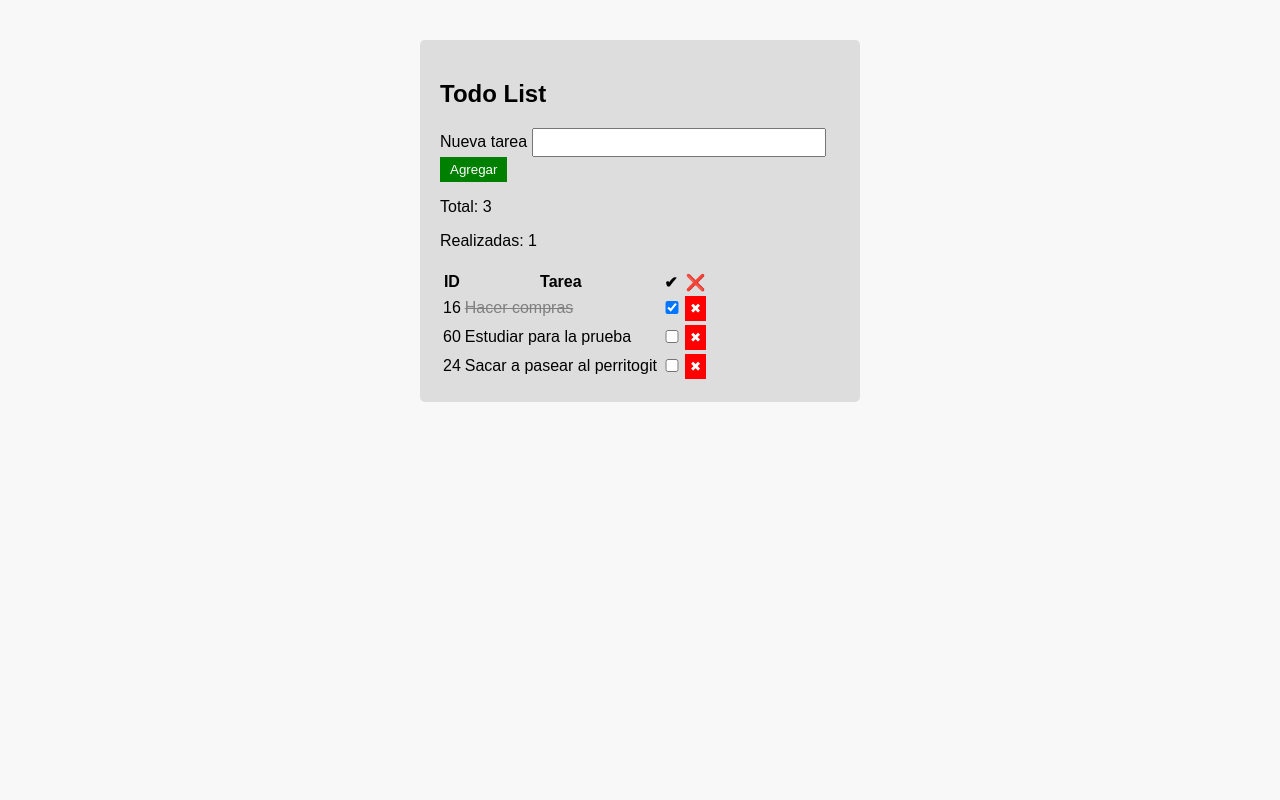
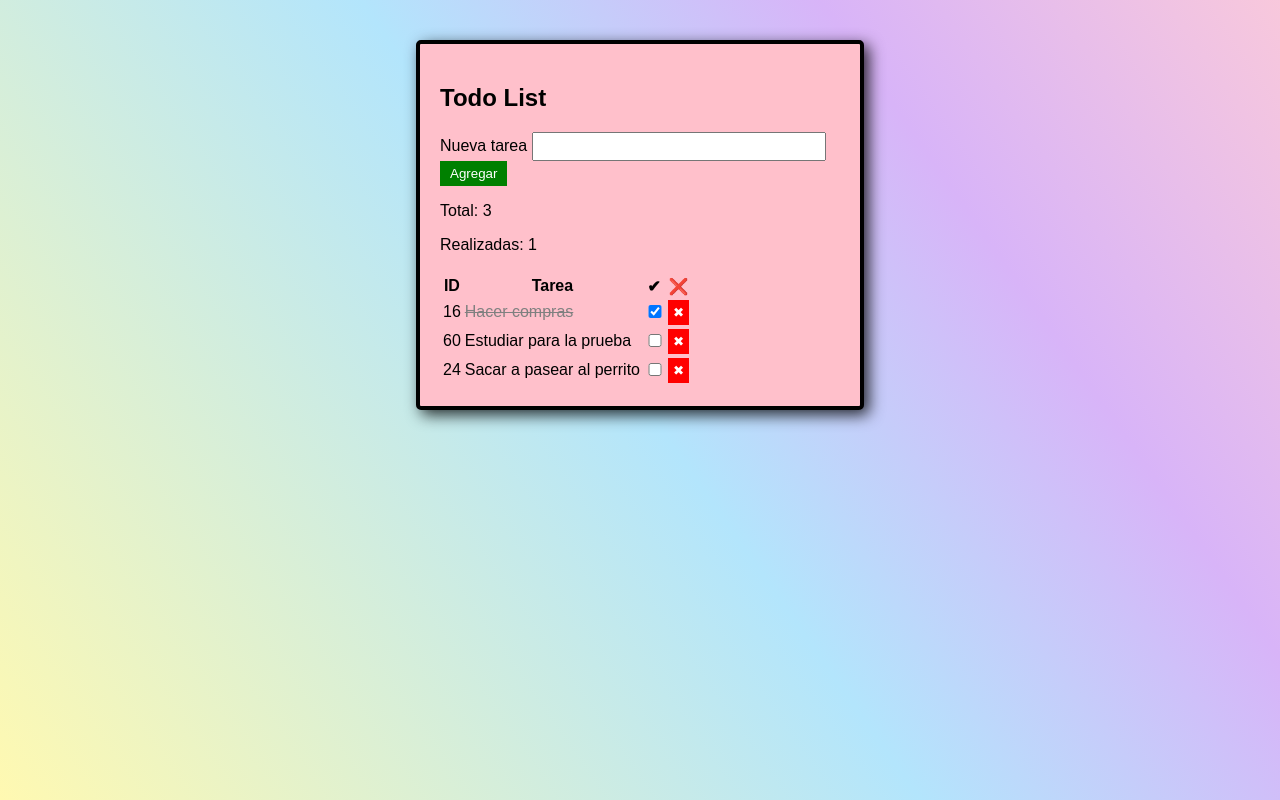
Before and after one commit to FerValentina/desafio5-js, a plain HTML site: page index.html in a window 1280 px wide. Drawn offline with Linux system fonts and the light colour scheme.

Commit message:
dando color

```diff
--- a/assets/css/style.css
+++ b/assets/css/style.css
@@ -2,10 +2,20 @@ body {
     font-family: Arial, sans-serif;
     margin: 20px;
     padding: 20px;
-    background-color: #f8f8f8;
+    background: linear-gradient(235deg,
+    #f8c8dc 0%,
+    #d8b4f8 25%,
+    #b3e5fc 50%,
+    #fff9b1 100%
+);
+background-attachment: fixed;
+background-size: cover;
 }
 .container {
-    background: #ddd;
+    background: pink;
+    border: black;
+    border: 4px solid black; /* Borde negro */
+    box-shadow: 5px 5px 15px rgba(0, 0, 0, 0.8);
     padding: 20px;
     border-radius: 5px;
     width: 400px;
--- a/assets/js/script.js
+++ b/assets/js/script.js
@@ -1,7 +1,7 @@
 let tasks = [
     { id: 16, description: "Hacer compras", completed: true },
     { id: 60, description: "Estudiar para la prueba", completed: false },
-    { id: 24, description: "Sacar a pasear al perritogit ", completed: false }
+    { id: 24, description: "Sacar a pasear al perrito", completed: false }
 ];
 
 // Función para renderizar la lista de tareas en la página
@@ -41,7 +41,7 @@ function addTask() {
     }
 
     const newTask = {
-        id: Math.floor(Math.random() * 1000), // Generar un ID único
+        id: Math.floor(Math.random() * 100), // Generar un ID único
         description: taskDescription,
         completed: false
     };
```
